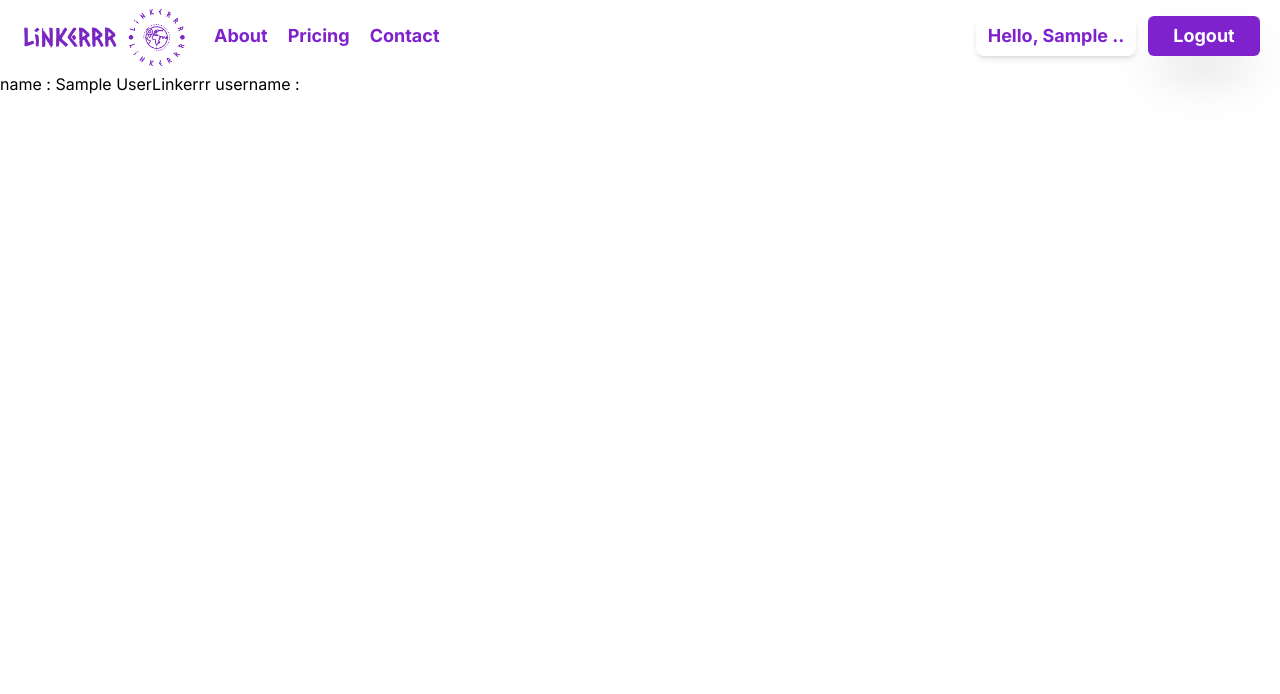
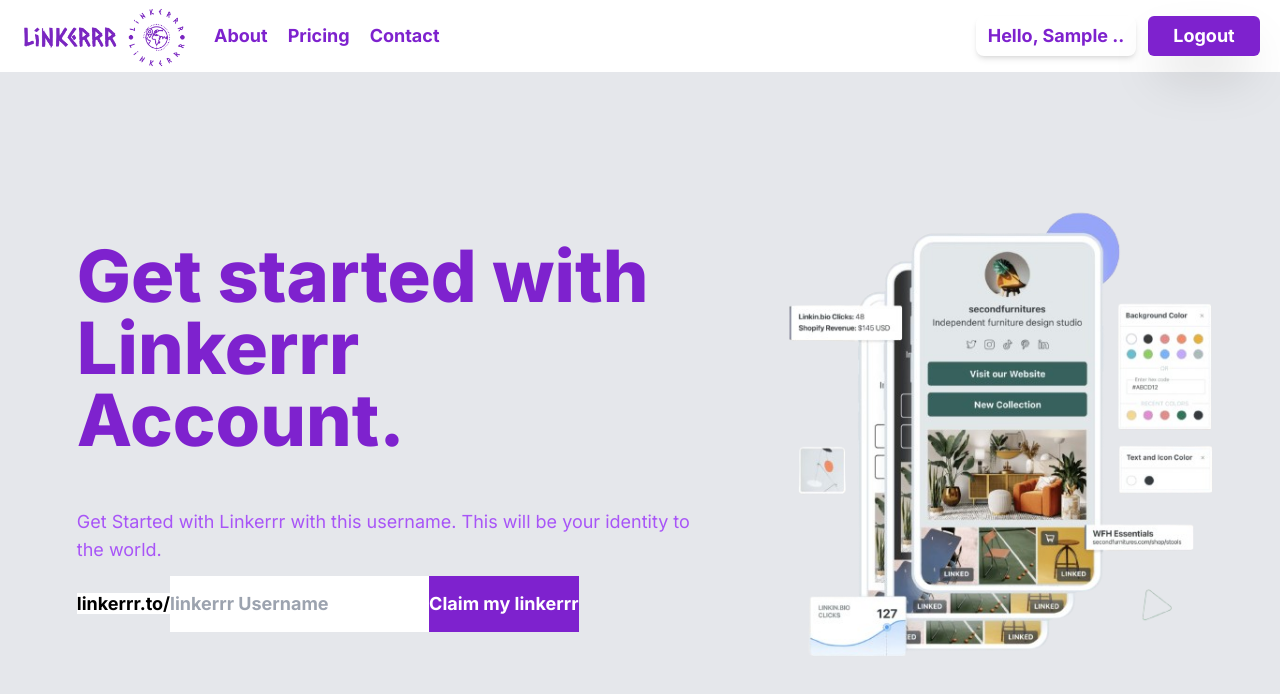
Before and after one commit to RishabhSharma96/Linkerrr, a Next.js app: page /account in a window 1280 px wide. Shown: the top 694 px of the page. Built offline with nearby package versions, Linux system fonts and the light colour scheme; no server answers; sample sign-in values are in the browser's storage.

Commit message:
account creation added

```diff
--- a/package.json
+++ b/package.json
@@ -11,6 +11,7 @@
   "dependencies": {
     "@auth/mongodb-adapter": "^2.0.13",
     "mongodb": "^6.3.0",
+    "mongoose": "^8.1.0",
     "next": "14.1.0",
     "next-auth": "^4.24.5",
     "react": "^18",
--- /dev/null
+++ b/src/actions/GrabUsername.js
@@ -0,0 +1,23 @@
+'use server'
+
+import { Page } from "@/models/Page";
+import mongoose from "mongoose";
+import { redirect } from "next/navigation";
+
+const GrabUsername = async (formData) => {
+    const linkerrrUsername = formData.get("username");
+    mongoose.connect(process.env.MONGODB_URI)
+
+    const doesUserExist = await Page.findOne({ uri: linkerrrUsername })
+
+    if (doesUserExist) {
+        return false;
+    }
+    else {
+        return await Page.create({
+            uri: linkerrrUsername,
+        })
+    }
+}
+
+export default GrabUsername
--- a/src/app/account/page.js
+++ /dev/null
@@ -1,22 +0,0 @@
-import { getServerSession } from 'next-auth'
-import React from 'react'
-import { Loginoptions } from '../api/auth/[...nextauth]/route'
-import { redirect } from 'next/navigation'
-
-const AccountPage = async (req) => {
-
-    const session = await getServerSession(Loginoptions)
-
-    if(!session){
-        redirect('/')
-    }
-
-    return (
-        <div>
-            name : {session?.user?.name}
-            Linkerrr username : {req?.searchParams?.username}
-        </div>
-    )
-}
-
-export default AccountPage
--- /dev/null
+++ b/src/app/account/page.jsx
@@ -0,0 +1,40 @@
+import { getServerSession } from 'next-auth'
+import React from 'react'
+import { Loginoptions } from '../api/auth/[...nextauth]/route'
+import { redirect } from 'next/navigation'
+import Image from 'next/image'
+import UsernameForm from '@/forms/UsernameForm'
+
+const AccountPage = async (req) => {
+
+    const session = await getServerSession(Loginoptions)
+
+    if (!session) {
+        redirect('/')
+    }
+
+    return (
+        <div>
+            <div className="h-[91vh] w-full bg-gray-200 flex">
+
+                <div className="flex justify-center items-center w-[60%] flex-col gap-3">
+                    <p className="text-7xl w-[80%] font-extrabold text-purple-700 mb-10">Get started with Linkerrr Account.</p>
+                    <p className="text-lg w-[80%] text-purple-500">Get Started with Linkerrr with this username. This will be your identity to the world.</p>
+                    <UsernameForm user_name={req?.searchParams?.username}/>
+                </div>
+
+                <div className="flex justify-center items-center w-[40%] pr-10">
+                    <Image
+                        src={'/images/LinkerrrLoginSider.png'}
+                        height={1300}
+                        width={1300}
+                        alt="login-form-asset"
+                    />
+                </div>
+
+            </div>
+        </div >
+    );
+}
+
+export default AccountPage
--- a/src/app/page.js
+++ b/src/app/page.js
@@ -1,32 +1,11 @@
-'use client'
+import HeroForm from "@/forms/HeroForm";
+import { getServerSession } from "next-auth";
+import Image from "next/image";
+import { Loginoptions } from "./api/auth/[...nextauth]/route";
 
-import { signIn } from "next-auth/react";
-import Image from "next/image";
-import { redirect } from "next/navigation";
-import { useEffect, useState } from "react";
+export default async function Home() {
 
-export default function Home() {
-
-  const [username, setUsername] = useState("")
-
-  useEffect(() => {
-    if ('localStorage' in window && window.localStorage.getItem("linkerrrUsername")) {
-      const user = window.localStorage.getItem("linkerrrUsername")
-      window.localStorage.removeItem("linkerrrUsername")
-      redirect(`/account?username=${user}`)
-    }
-  }, [])
-
-  const handleCreateAccount = async (e) => {
-    e.preventDefault()
-    if (username.length > 0) {
-      window.localStorage.setItem("linkerrrUsername", username)
-      await signIn('google')
-    }
-    else {
-      console.log("it is empty")
-    }
-  }
+  const session = await getServerSession(Loginoptions)
 
   return (
     <div>
@@ -35,17 +14,7 @@ export default function Home() {
         <div className="flex justify-center items-center w-[60%] flex-col gap-3">
           <p className="text-7xl w-[80%] font-extrabold text-purple-700">Flaut what you are. In one, with simple link in bio.</p>
           <p className="text-lg w-[80%] text-purple-500">Simplify your digital footprint - one link, endless possibilities. Connect with on Instagram, TikTok, Twitter, YouTube, and more for a curated experience.</p>
-          <form className="w-[80%]">
-            <span className="pl-3 pt-[1.1rem] pb-[1.1rem] bg-white text-lg text-purple-900 rounded-l-lg font-bold">linkerrr.to/
-            </span>
-            <input
-              type="text"
-              placeholder="linkerrrID"
-              className="h-[3.5rem] outline-none text-lg text-gray-400 w-[200px]"
-              onChange={e => setUsername(e.target.value)}
-            />
-            <button type="submit" onClick={handleCreateAccount} className="h-[3.5rem] bg-purple-700 text-white font-bold w-[12rem] text-lg rounded-r-lg hover:bg-white hover:text-purple-700 : hover:border-purple-700 hover:border-2 transition-all">Claim your linkerrr</button>
-          </form>
+          <HeroForm user_name={session?.user} />
         </div>
 
         <div className="flex justify-center items-center w-[40%] pr-10">
--- /dev/null
+++ b/src/forms/HeroForm.jsx
@@ -0,0 +1,51 @@
+'use client'
+
+import { signIn } from 'next-auth/react'
+import { redirect, useRouter } from 'next/navigation'
+import React, { useEffect, useState } from 'react'
+
+const HeroForm = ({ user_name }) => {
+
+    const [username, setUsername] = useState("")
+    const router = useRouter()
+
+    useEffect(() => {
+        if ('localStorage' in window && window.localStorage.getItem("linkerrrUsername")) {
+            const user = window.localStorage.getItem("linkerrrUsername")
+            window.localStorage.removeItem("linkerrrUsername")
+            redirect(`/account?username=${user}`)
+        }
+    }, [])
+
+    const handleCreateAccount = async (e) => {
+        e.preventDefault()
+        if (username.length > 0) {
+            if (user_name) {
+                router.push(`/account?username=${username}`)
+            }
+            else {
+                window.localStorage.setItem("linkerrrUsername", username)
+                await signIn('google')
+            }
+        }
+        else {
+            console.log("it is empty")
+        }
+    }
+
+    return (
+        <form className="w-[80%]">
+            <span className="pl-3 pt-[1.1rem] pb-[1.1rem] bg-white text-lg text-purple-900 rounded-l-lg font-bold">linkerrr.to/
+            </span>
+            <input
+                type="text"
+                placeholder="linkerrrID"
+                className="h-[3.5rem] outline-none text-lg text-gray-400 w-[200px]"
+                onChange={e => setUsername(e.target.value)}
+            />
+            <button type="submit" onClick={handleCreateAccount} className="h-[3.5rem] bg-purple-700 text-white font-bold w-[12rem] text-lg rounded-r-lg hover:bg-white hover:text-purple-700 : hover:border-purple-700 hover:border-2 transition-all">Get Started</button>
+        </form>
+    )
+}
+
+export default HeroForm
--- /dev/null
+++ b/src/forms/UsernameForm.jsx
@@ -0,0 +1,39 @@
+"use client"
+
+import GrabUsername from '@/actions/GrabUsername'
+import { redirect } from 'next/navigation'
+import React, { useState } from 'react'
+
+const UsernameForm = ({user_name}) => {
+
+    const [isUsernameTaken , setIsUsernameTaken] = useState(false)
+
+    const HandleSubmit = async (formData) => {
+        const result = await GrabUsername(formData)
+        if(result === false){
+            setIsUsernameTaken(true)
+        }
+        else{
+            setIsUsernameTaken(false)
+            redirect(`/account/${user_name}`)
+        }
+    }
+
+    return (
+        <form action={HandleSubmit} className="w-[80%]">
+            <span className="pl-3 pt-[1.1rem] pb-[1.1rem] bg-white text-lg text-purple-900 rounded-l-lg font-bold">linkerrr.to/
+            </span>
+            <input
+                name='username'
+                type="text"
+                placeholder="linkerrr Username"
+                className="h-[3.5rem] outline-none text-lg text-purple-900 w-[200px] font-bold"
+                defaultValue={user_name}
+            />
+            <button type="submit" className="h-[3.5rem] bg-purple-700 text-white font-bold w-[12rem] text-lg rounded-r-lg hover:bg-white hover:text-purple-700 : hover:border-purple-700 hover:border-2 transition-all">Claim my linkerrr</button><br />
+            {isUsernameTaken && <span className='text-red-600 mt-2'>This username is aldready taken*</span>}
+        </form>
+    )
+}
+
+export default UsernameForm
--- /dev/null
+++ b/src/models/Page.js
@@ -0,0 +1,13 @@
+import { Schema, model, models } from "mongoose";
+
+const PageSchema = new Schema({
+
+    uri: {
+        type: String,
+        unique: true,
+        required: true,
+    }
+
+}, { timestamps: true })
+
+export const Page = models?.Page || model("Page", PageSchema)
```
Also changed, not shown: 1 other file (tests, documents, lock files or other folders).
